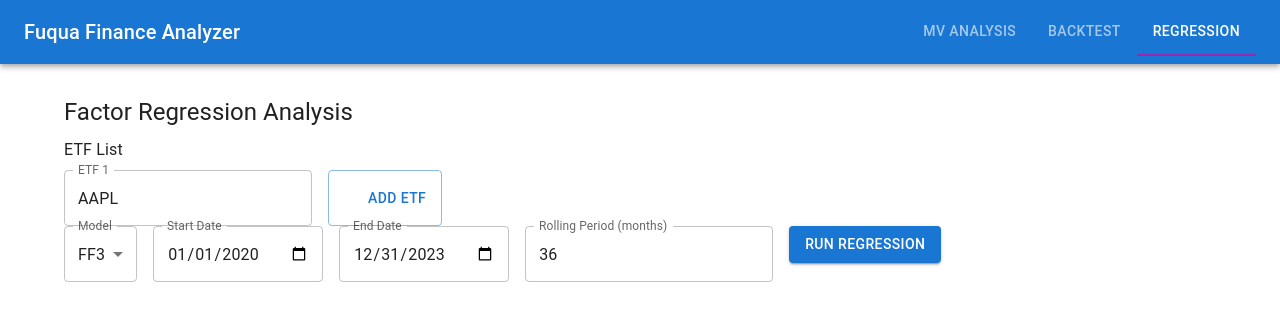
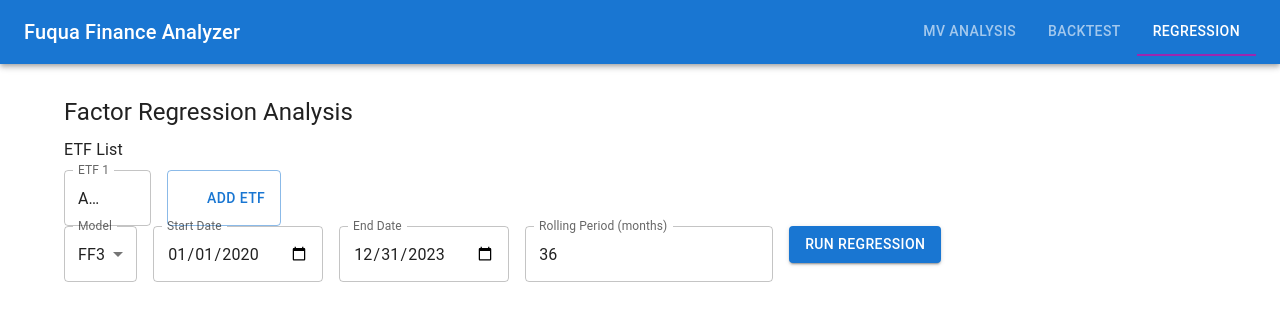
Before and after one commit to KypMon/Fuqua-investment-data, a React (Create React App) app in the folder frontend/: page /regression in a window 1280 px wide. Shown: the top 320 px of the page. Built offline with nearby package versions, Linux system fonts and the light colour scheme; some icons are missing.

Commit message:
feat: cache ETF options from CSV

```diff
--- a/frontend/src/components/EtfListInput.jsx
+++ b/frontend/src/components/EtfListInput.jsx
@@ -1,16 +1,57 @@
-import React from "react";
+import React, { useEffect, useState } from "react";
 import {
   Grid,
   TextField,
   Button,
   Typography,
   Box,
-  IconButton
+  IconButton,
+  Autocomplete,
 } from "@mui/material";
 import AddIcon from "@mui/icons-material/Add";
 import CloseIcon from "@mui/icons-material/Close";
 
+const CACHE_KEY = "etfOptions";
+let cachedOptions = null;
+
 export default function EtfListInput({ etflist, setEtflist }) {
+  const [options, setOptions] = useState([]);
+
+  useEffect(() => {
+    const loadOptions = async () => {
+      if (cachedOptions) {
+        setOptions(cachedOptions);
+        return;
+      }
+
+      const stored = localStorage.getItem(CACHE_KEY);
+      if (stored) {
+        try {
+          cachedOptions = JSON.parse(stored);
+          setOptions(cachedOptions);
+          return;
+        } catch (_) {
+          // fall through to fetch
+        }
+      }
+
+      try {
+        const res = await fetch(`${process.env.PUBLIC_URL}/etf-tickers.csv`);
+        const text = await res.text();
+        const lines = text.trim().split("\n").slice(1);
+        cachedOptions = lines.map((line) => {
+          const [ticker, name] = line.split(",");
+          return `${ticker} - ${name}`;
+        });
+        setOptions(cachedOptions);
+        localStorage.setItem(CACHE_KEY, JSON.stringify(cachedOptions));
+      } catch (_) {
+        setOptions([]);
+      }
+    };
+
+    loadOptions();
+  }, []);
   const handleEtfChange = (index, value) => {
     const updated = [...etflist];
     updated[index] = value;
@@ -38,11 +79,20 @@ export default function EtfListInput({ etflist, setEtflist }) {
         {etflist.map((etf, idx) => (
           <Grid item xs={6} sm={4} md={3} key={idx}>
             <Box position="relative">
-              <TextField
-                label={`ETF ${idx + 1}`}
-                value={etf}
-                onChange={(e) => handleEtfChange(idx, e.target.value)}
-                fullWidth
+              <Autocomplete
+                freeSolo
+                options={options}
+                inputValue={etf}
+                onInputChange={(e, value) => handleEtfChange(idx, value)}
+                onChange={(e, value) => {
+                  if (value) {
+                    const ticker = value.split(" - ")[0];
+                    handleEtfChange(idx, ticker);
+                  }
+                }}
+                renderInput={(params) => (
+                  <TextField {...params} label={`ETF ${idx + 1}`} fullWidth />
+                )}
               />
               {etflist.length > 1 && (
                 <IconButton
```
Also changed, not shown: frontend/public/etf-tickers.csv (added), 2 other files (tests, documents, lock files or other folders).
